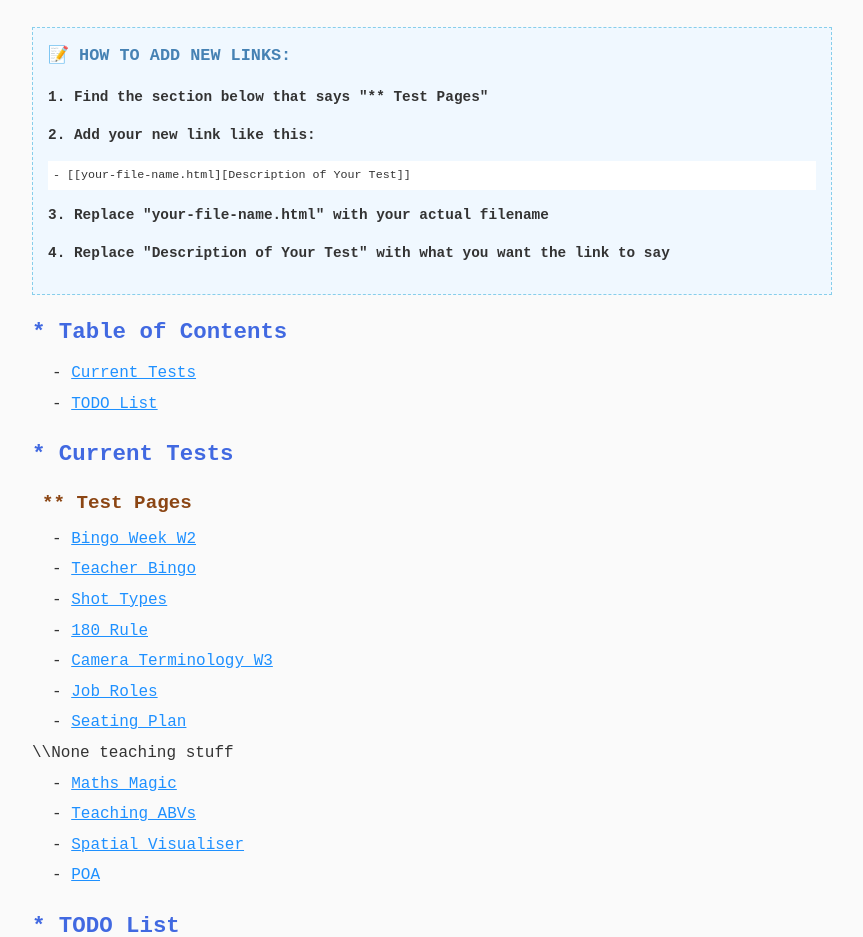
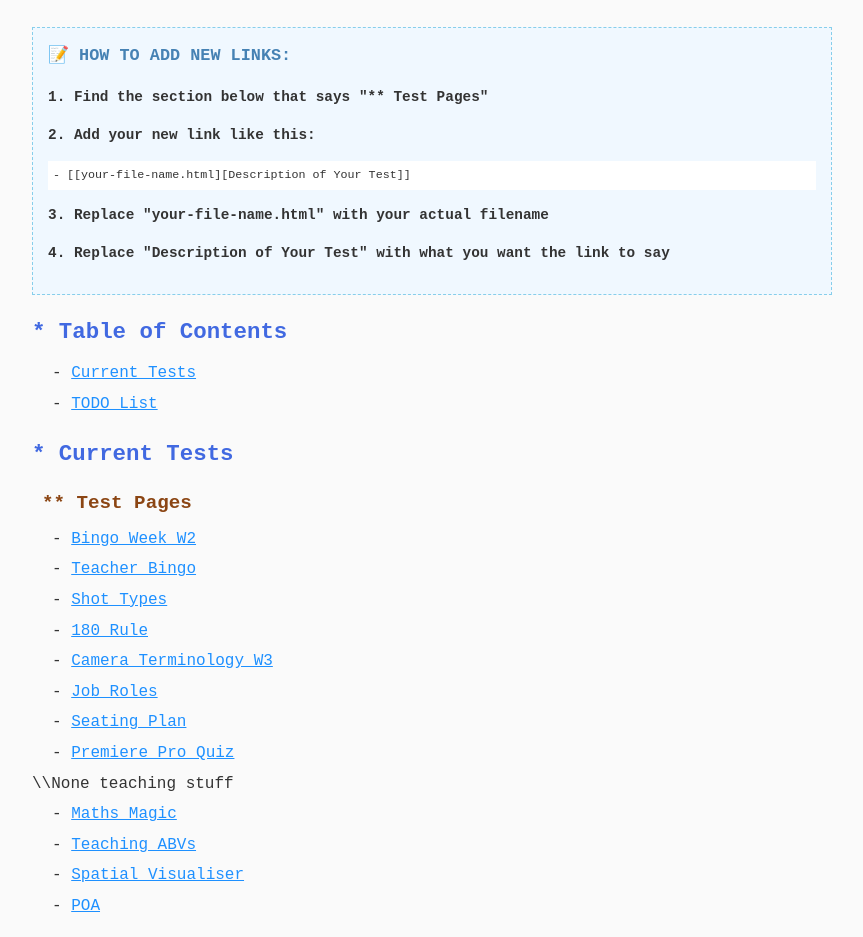
Before and after one commit to doors-of-perspective/maths, a plain HTML site: page index.html in a window 1280 px wide. Shown: the part 116-1053 px from the top of the page, without its empty margins (208-1071 px from the left). Drawn offline with Linux system fonts and the light colour scheme.

Commit message:
Update index.html

```diff
--- a/index.html
+++ b/index.html
@@ -123,6 +123,7 @@
    <div class="org-item">- <a href="Camera_Terminology_Game.html" class="org-link">Camera Terminology W3</a></div>
   <div class="org-item">- <a href="film_roles_match.html" class="org-link">Job Roles</a></div>
  <div class="org-item">- <a href="lv2_seating.html" class="org-link">Seating Plan</a></div>
+     <div class="org-item">- <a href="premiere_shortcuts_quiz.html" class="org-link">Premiere Pro Quiz</a></div>
 
 \\None teaching stuff
 
```
